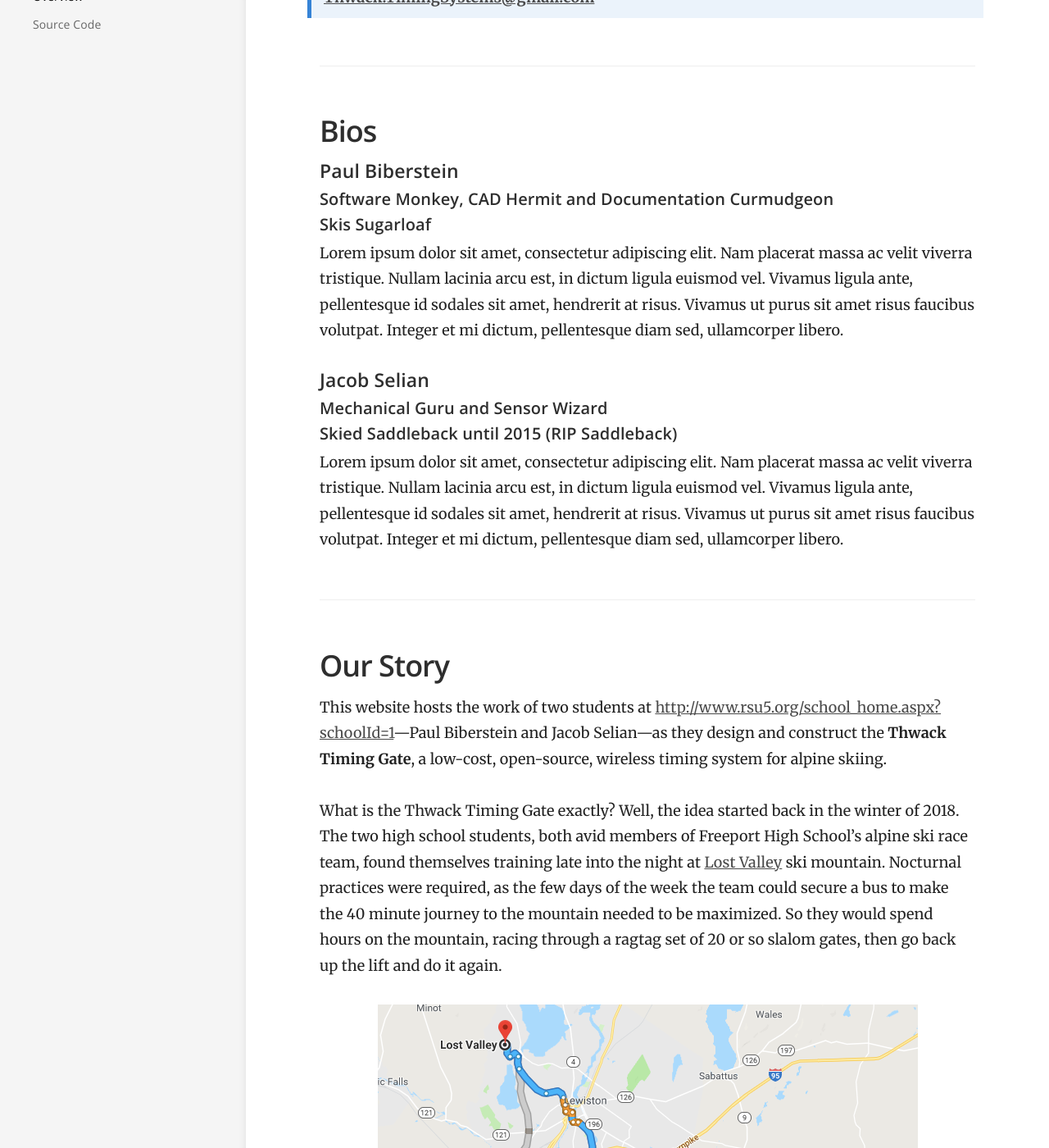
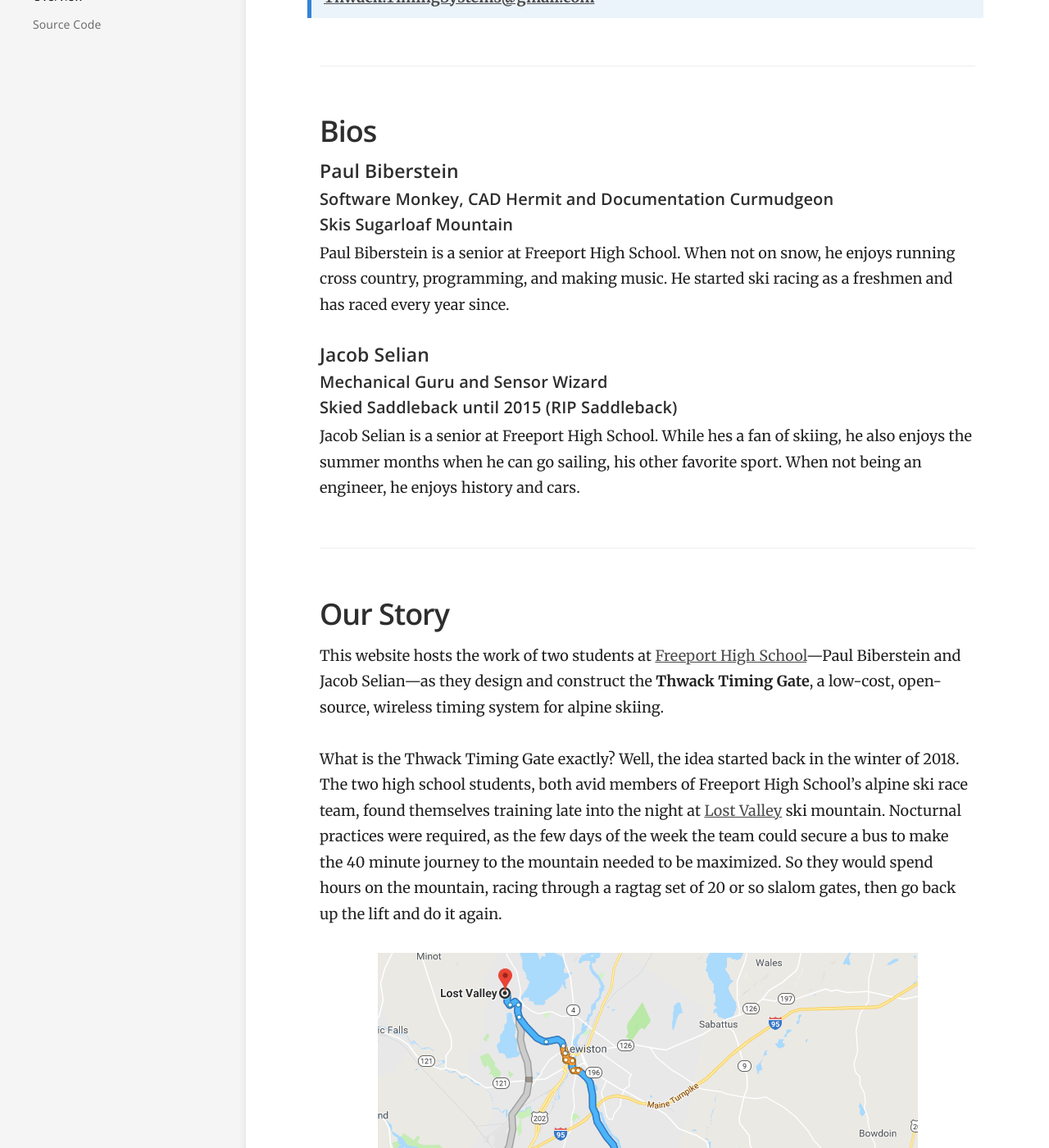
Before and after one commit to P-bibs/ThwackTimingSystems.github.io, a Jekyll site: the page built from index.md, in a window 1280 px wide and 1400 px high, scrolled down 705 px. Shown: the whole window at 82% size. Built offline with Jekyll 4.4.1, drawn with Linux system fonts in a browser that asks for light colours.

Commit message:
Added Bios

```diff
--- a/index.md
+++ b/index.md
@@ -16,18 +16,18 @@
 ## Bios
 #### Paul Biberstein
 ##### Software Monkey, CAD Hermit and Documentation Curmudgeon
-##### Skis Sugarloaf
-Lorem ipsum dolor sit amet, consectetur adipiscing elit. Nam placerat massa ac velit viverra tristique. Nullam lacinia arcu est, in dictum ligula euismod vel. Vivamus ligula ante, pellentesque id sodales sit amet, hendrerit at risus. Vivamus ut purus sit amet risus faucibus volutpat. Integer et mi dictum, pellentesque diam sed, ullamcorper libero.
+##### Skis Sugarloaf Mountain
+Paul Biberstein is a senior at Freeport High School. When not on snow, he enjoys running cross country, programming, and making music. He started ski racing as a freshmen and has raced every year since.
 #### Jacob Selian
 ##### Mechanical Guru and Sensor Wizard
 ##### Skied Saddleback until 2015 (RIP Saddleback)
-Lorem ipsum dolor sit amet, consectetur adipiscing elit. Nam placerat massa ac velit viverra tristique. Nullam lacinia arcu est, in dictum ligula euismod vel. Vivamus ligula ante, pellentesque id sodales sit amet, hendrerit at risus. Vivamus ut purus sit amet risus faucibus volutpat. Integer et mi dictum, pellentesque diam sed, ullamcorper libero.
+Jacob Selian is a senior at Freeport High School. While hes a fan of skiing, he also enjoys the summer months when he can go sailing, his other favorite sport. When not being an engineer, he enjoys history and cars.
 
 ---
 
 ## Our Story
 
-This website hosts the work of two students at [http://www.rsu5.org/school_home.aspx?schoolId=1](freeportLink)—Paul Biberstein and Jacob Selian—as they design and construct the **Thwack Timing Gate**, a low-cost, open-source, wireless timing system for alpine skiing.
+This website hosts the work of two students at [Freeport High School](http://www.rsu5.org/school_home.aspx?schoolId=1)—Paul Biberstein and Jacob Selian—as they design and construct the **Thwack Timing Gate**, a low-cost, open-source, wireless timing system for alpine skiing.
 
 What is the Thwack Timing Gate exactly? Well, the idea started back in the winter of 2018. The two high school students, both avid members of Freeport High School's alpine ski race team, found themselves training late into the night at [Lost Valley](http://www.lostvalleyski.com/) ski mountain. Nocturnal practices were required, as the few days of the week the team could secure a bus to make the 40 minute journey to the mountain needed to be maximized. So they would spend hours on the mountain, racing through a ragtag set of 20 or so slalom gates, then go back up the lift and do it again.
 
```
Also changed, not shown: _docs/3mobileApp/overview.md (+1 -0 lines).
